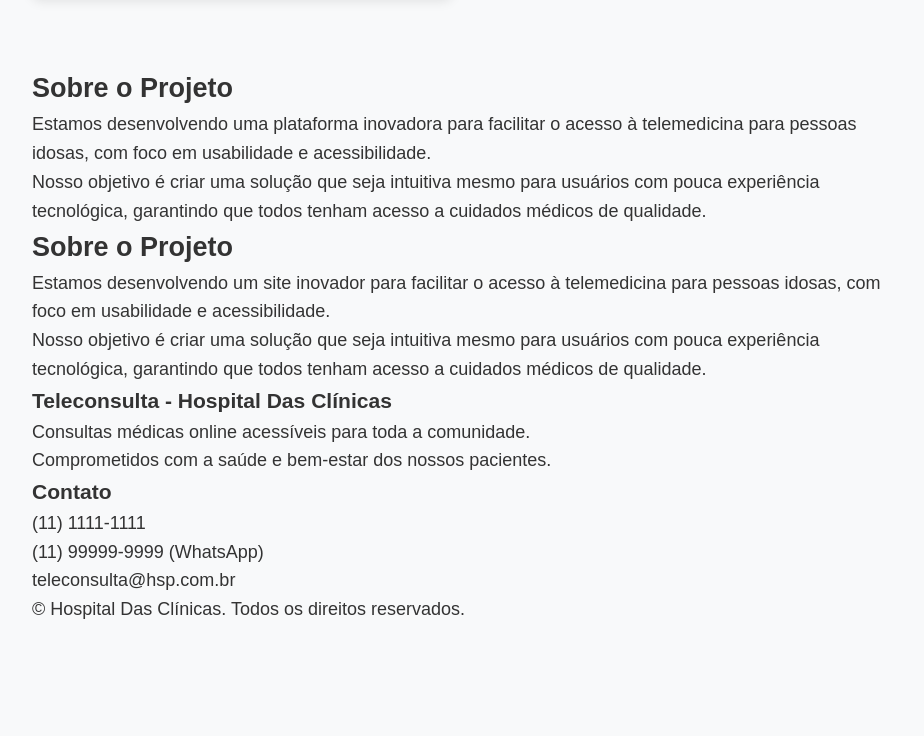
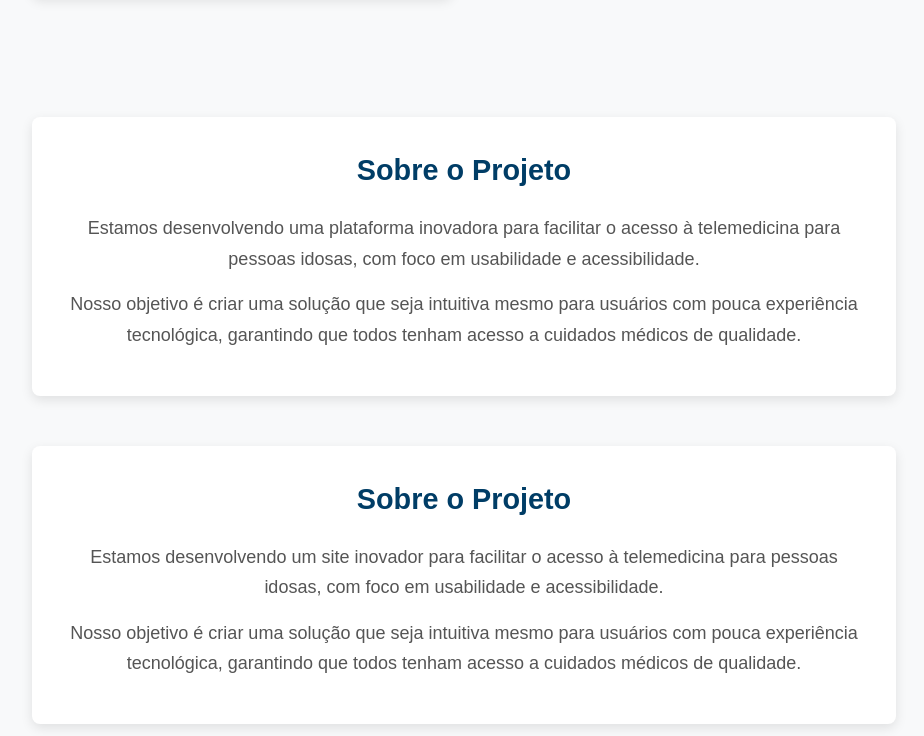
Before and after one commit to ChallengeFiap1tdspo/ChallengeFrontEnd, a plain HTML site: page assets/integrantes.html in a window 1280 px wide. Shown: the part 1044-1780 px from the top of the page, without its empty margins (176-1100 px from the left). Before the commit the page ends 1668 px from the top, so only its background shows below. Drawn offline with Linux system fonts and the light colour scheme.

Commit message:
estilizando a area sobre o projeto

```diff
--- a/css/integrantes.css
+++ b/css/integrantes.css
@@ -187,3 +187,24 @@
 .social-link:hover .social-icon {
     filter: brightness(0) invert(1);
 }
+.project-section {
+    background-color: #ffffff;
+    padding: 30px;
+    border-radius: 8px;
+    margin: 50px 0;
+    box-shadow: 0 4px 12px rgba(0, 0, 0, 0.1);
+}
+
+.project-section h2 {
+    color: #003d66;
+    margin-bottom: 20px;
+    font-size: 1.8rem;
+    text-align: center;
+}
+
+.project-section p {
+    margin-bottom: 15px;
+    line-height: 1.7;
+    text-align: center;
+    color: #555555;
+}
```
